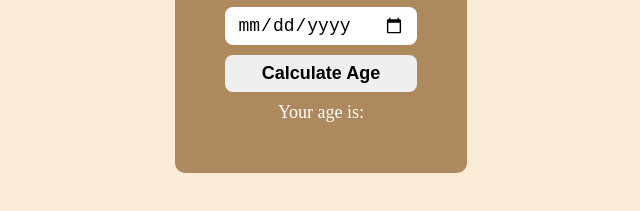
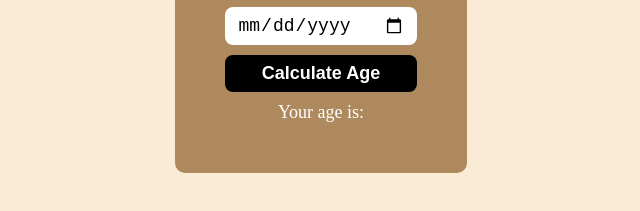
Before and after one commit to mamunurroshid90/age-calculation-js, a plain HTML site: page index.html in a window 1280 px wide. Shown: the part 375-586 px from the top of the page, without its empty margins (319-959 px from the left). Drawn offline with Linux system fonts and the light colour scheme.

Commit message:
button color changes

```diff
--- a/css/style.css
+++ b/css/style.css
@@ -40,6 +40,8 @@ button {
   font-weight: 600;
   border: none;
   border-radius: 8px;
+  background-color: black;
+  color: #fff;
 }
 p {
   text-align: center;
```
